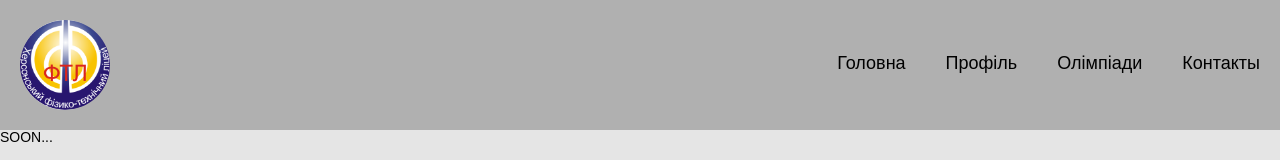
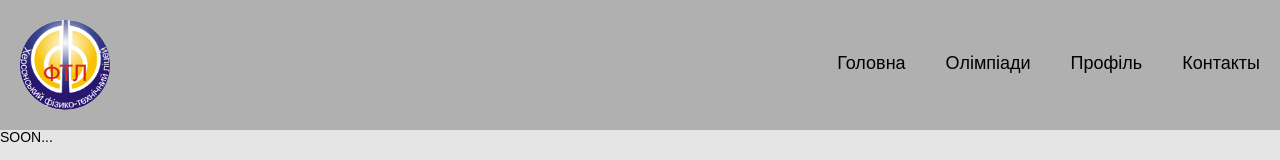
Before and after one commit to bollshoy/olempiad-system, a React (Vite) app: page /#/olympiads in a window 1280 px wide. Shown: the top 160 px of the page. Built offline with nearby package versions, Linux system fonts and the light colour scheme; no server answers; sample sign-in values are in the browser's storage.

Commit message:
upd navbar

```diff
--- a/src/components/Navbar/Navbar.jsx
+++ b/src/components/Navbar/Navbar.jsx
@@ -29,6 +29,10 @@ const Navbar = () => {
 				<li>
 					<NavLink to="/" className="header__link">Головна</NavLink>
 				</li>
+				<li>
+					<NavLink to="/olympiads" className="header__link">Олімпіади</NavLink>
+				</li>
+
 				{/* Если пользователь авторизован, показываем "Профиль", иначе показываем кнопки "Реєстрація" и "Авторизація" */}
 				{user ? (
 					<li>
@@ -45,9 +49,6 @@ const Navbar = () => {
 					</>
 				)}
 				<li>
-					<NavLink to="/olympiads" className="header__link">Олімпіади</NavLink>
-				</li>
-				<li>
 					<NavLink to="/contact" className="header__link">Контакты</NavLink>
 				</li>
 			</ul>
```
Lines whose indentation alone changed are shown as unchanged.
